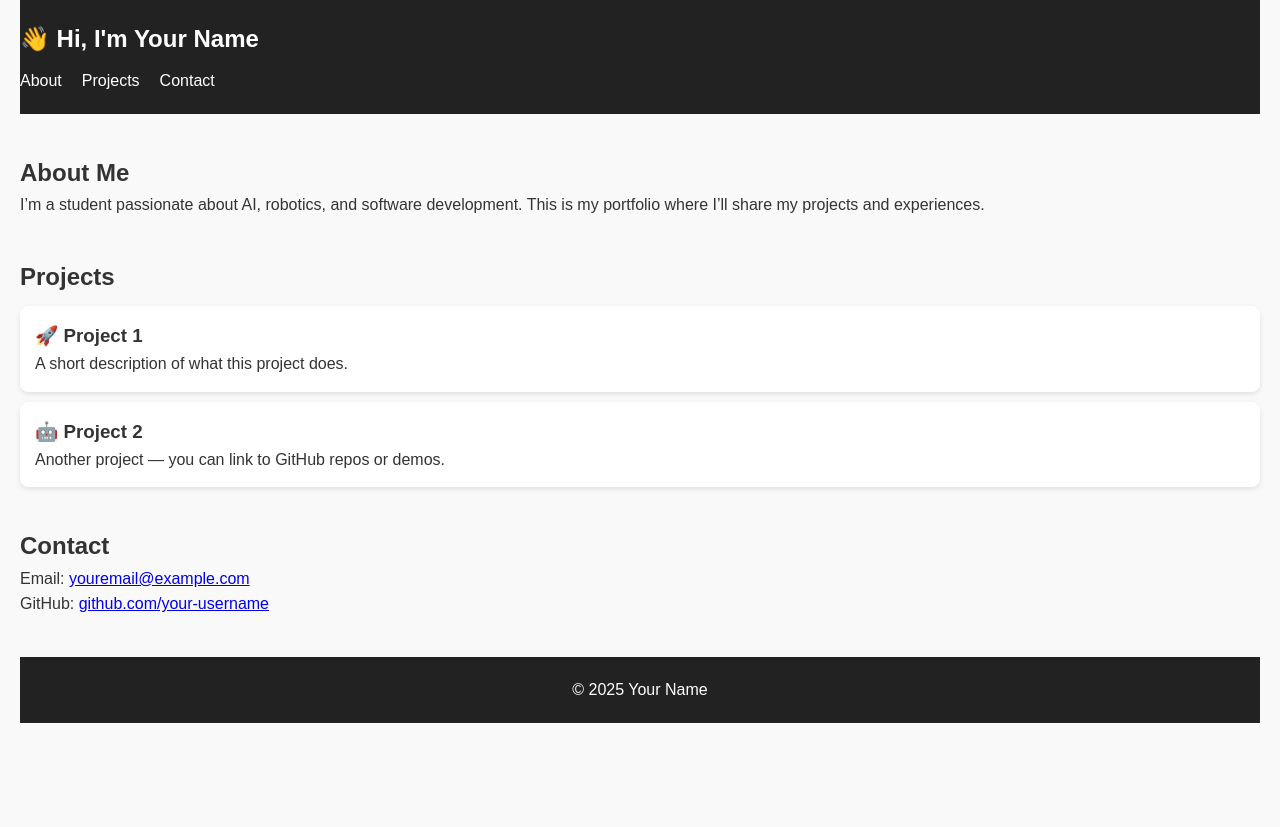
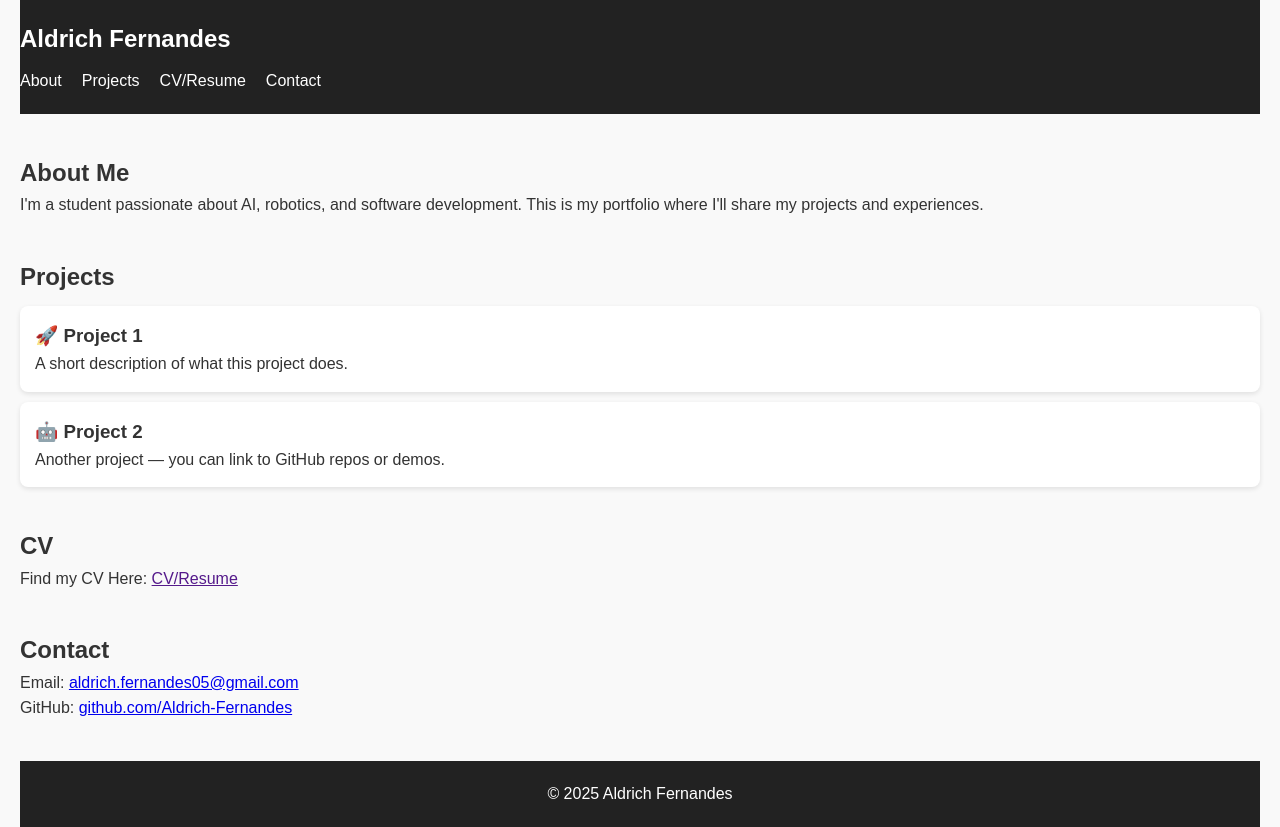
Before and after one commit to Aldrich-Fernandes/Aldrich-Fernandes.github.io, a plain HTML site: page index.html in a window 1280 px wide. Before the commit the page ends 800 px from the top, so only its background shows below. Drawn offline with Linux system fonts and the light colour scheme; a script that the page names is missing.

Commit message:
Added CV to Protfolio

```diff
--- a/index.html
+++ b/index.html
@@ -11,10 +11,11 @@
 <body>
   <header>
     <nav>
-      <h1>👋 Hi, I'm Your Name</h1>
+      <h1>Aldrich Fernandes</h1>
       <ul>
         <li><a href="#about">About</a></li>
         <li><a href="#projects">Projects</a></li>
+        <li><a href="#CV/Resume">CV/Resume</a></li>
         <li><a href="#contact">Contact</a></li>
       </ul>
     </nav>
@@ -23,8 +24,8 @@
   <section id="about">
     <h2>About Me</h2>
     <p>
-      I’m a student passionate about AI, robotics, and software development.
-      This is my portfolio where I’ll share my projects and experiences.
+      I'm a student passionate about AI, robotics, and software development.
+      This is my portfolio where I'll share my projects and experiences.
     </p>
   </section>
 
@@ -40,14 +41,19 @@
     </div>
   </section>
 
+  <section id="CV/Resume">
+    <h2>CV</h2>
+    <p>Find my CV Here: <a href="">CV/Resume</a></p>
+  </section>
+
   <section id="contact">
     <h2>Contact</h2>
-    <p>Email: <a href="mailto:youremail@example.com">youremail@example.com</a></p>
-    <p>GitHub: <a href="https://github.com/your-username" target="_blank">github.com/your-username</a></p>
+    <p>Email: <a href="aldrich.fernandes05@gmail.com">aldrich.fernandes05@gmail.com</a></p>
+    <p>GitHub: <a href="https://github.com/Aldrich-Fernandes" target="_blank">github.com/Aldrich-Fernandes</a></p>
   </section>
 
   <footer>
-    <p>© 2025 Your Name</p>
+    <p>© 2025 Aldrich Fernandes</p>
   </footer>
 
   <script src="script.js"></script>
```
